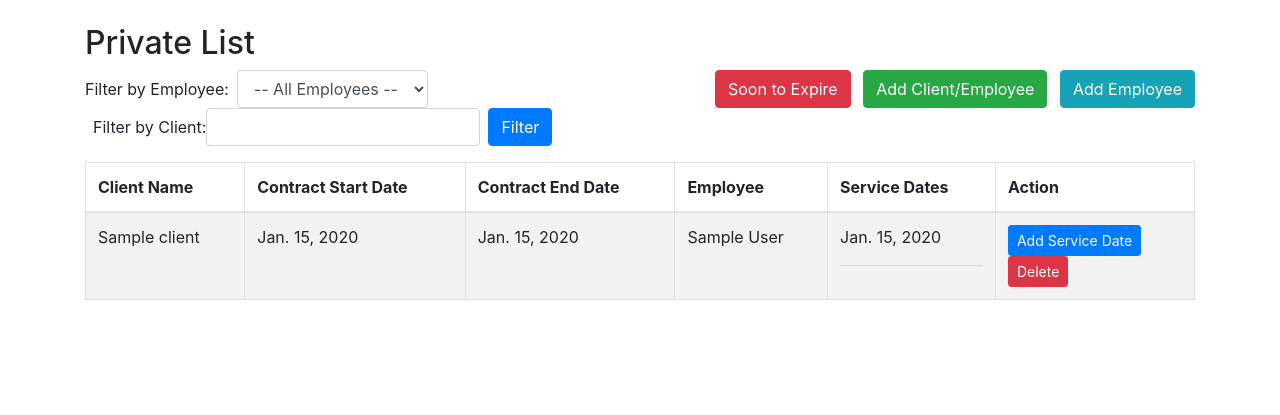
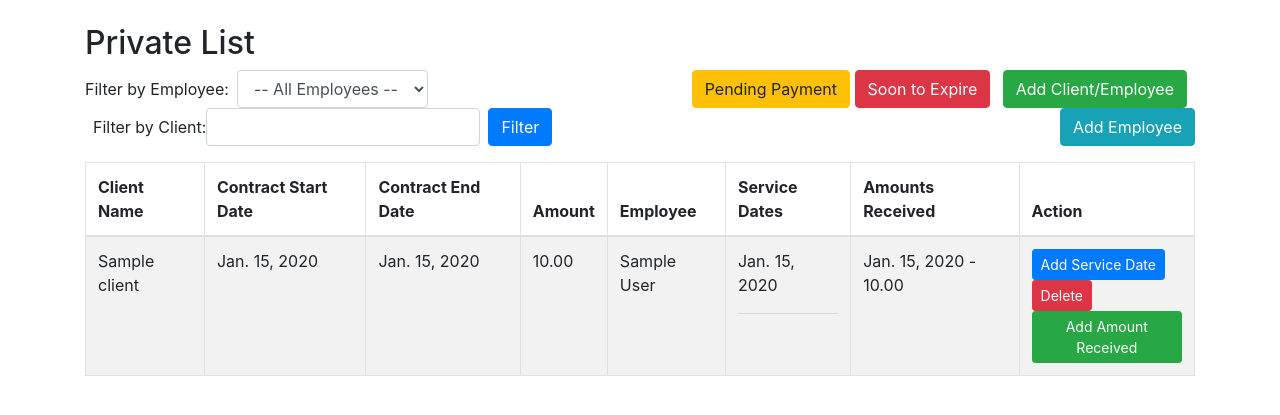
Before and after one commit to Chityanj/contract_managment, a Django app: page /private/ in a window 1280 px wide. Shown: the top 415 px of the page. Run offline with Django 4.2, Linux system fonts and the light colour scheme; tables that the repository leaves empty hold one stand-in row (values such as "Sample post"); some libraries are stand-ins or nearby versions.

Commit message:
add contract field

```diff
--- a/contract/models.py
+++ b/contract/models.py
@@ -11,6 +11,7 @@ class Client(models.Model):
     contract_start_date = models.DateField()
     contract_expiry_date = models.DateField()
     employees = models.ManyToManyField(Employee)
+    amount = models.DecimalField(max_digits=10, decimal_places=2)
     services = models.ManyToManyField('ServiceDate')
 
     def __str__(self):
@@ -21,3 +22,9 @@ class ServiceDate(models.Model):
 
     def __str__(self):
         return str(self.service_date)
+
+class AmountReceived(models.Model):
+    client = models.ForeignKey(Client, on_delete=models.CASCADE, related_name='amounts_received')
+    received_date = models.DateField()
+    amount = models.DecimalField(max_digits=10, decimal_places=2)
+    payment_method = models.CharField(max_length=50)
--- a/contract/templates/client_list.html
+++ b/contract/templates/client_list.html
@@ -29,6 +29,7 @@
                 </form>
             </div>
             <div class="col-sm-6 text-right">
+                <a href="{% url 'private_list_pending_payment' %}" class="btn btn-warning ml-2">Pending Payment</a>
                 <a href="{% url 'private_list_soon_to_expire' %}" class="btn btn-danger mr-2">Soon to Expire</a>
                 <a href="{% url 'add_client_employee' %}" class="btn btn-success mr-2">Add Client/Employee</a>
                 <a href="{% url 'add_employee' %}" class="btn btn-info">Add Employee</a>
@@ -41,8 +42,10 @@
                         <th>Client Name</th>
                         <th>Contract Start Date</th>
                         <th>Contract End Date</th>
+                        <th>Amount</th>
                         <th>Employee</th>
                         <th>Service Dates</th>
+                        <th>Amounts Received</th>
                         <th>Action</th>
                     </tr>
                 </thead>
@@ -52,6 +55,7 @@
                         <td>{{ client.name }}</td>
                         <td>{{ client.contract_start_date }}</td>
                         <td>{{ client.contract_expiry_date }}</td>
+                        <td>{{ client.amount }}</td>
                         <td>
                             {% for employee in client.employees.all %}
                                 {{ employee.name }}<br>
@@ -63,8 +67,14 @@
                             {% endfor %}
                         </td>
                         <td>
+                            {% for amount_received in client.amounts_received.all %}
+                                {{ amount_received.received_date }} - {{ amount_received.amount }}<br>
+                            {% endfor %}
+                        </td>
+                        <td>
                             <a href="{% url 'add_service_date' client_id=client.id %}" class="btn btn-primary btn-sm">Add Service Date</a> <br>
-                            <a href="{% url 'delete_client' client_id=client.id %}" class="btn btn-danger btn-sm">Delete</a>
+                            <a href="{% url 'delete_client' client_id=client.id %}" class="btn btn-danger btn-sm">Delete</a> <br>
+                            <a href="{% url 'add_amount_received' client_id=client.id %}" class="btn btn-success btn-sm">Add Amount Received</a>
                         </td>
                     </tr>
                     {% endfor %}
--- a/contract/urls.py
+++ b/contract/urls.py
@@ -11,4 +11,5 @@ urlpatterns = [
     path('', views.public_list, name='public_list'),
     path('private_list_soon_to_expire/', views.private_list_soon_to_expire, name='private_list_soon_to_expire'),
     path('delete-client/<int:client_id>/', views.delete_client, name='delete_client'),
+    path('private_list_pending_payment/', views.private_list_pending_payment, name='private_list_pending_payment'),
 ]
--- a/contract/views.py
+++ b/contract/views.py
@@ -1,7 +1,7 @@
 # contract_management_app/views.py
 from django.shortcuts import render, redirect, get_object_or_404
-from .forms import ClientEmployeeForm, EmployeeForm, ServiceDateForm
-from .models import Client, Employee, ServiceDate
+from .forms import ClientEmployeeForm, EmployeeForm, ServiceDateForm, AmountReceivedForm
+from .models import Client, Employee, ServiceDate , AmountReceived
 from datetime import date, timedelta
 
 def add_client_employee(request):
@@ -24,6 +24,25 @@ def add_employee(request):
     else:
         form = EmployeeForm()
     return render(request, 'add_employee.html', {'form': form})
+
+def private_list_pending_payment(request):
+    today = date.today()
+    clients = Client.objects.filter(contract_expiry_date__gte=today)
+    all_employees = Employee.objects.all()
+
+    for client in clients:
+        total_amount_received = client.amounts_received.aggregate(Sum('amount'))['amount__sum']
+        if total_amount_received is None:
+            total_amount_received = 0
+        if total_amount_received >= client.amount:
+            clients = clients.exclude(pk=client.pk)
+
+    return render(request, 'client_list.html', {
+        'clients': clients,
+        'all_employees': all_employees,
+    })
+
+
 
 def delete_client(request, client_id):
     client = get_object_or_404(Client, pk=client_id)
@@ -48,6 +67,24 @@ def private_list(request):
         'clients': clients,
         'all_employees': all_employees,
     })
+
+
+
+def add_amount_received(request, client_id):
+    client = Client.objects.get(pk=client_id)
+
+    if request.method == 'POST':
+        form = AmountReceivedForm(request.POST)
+        if form.is_valid():
+            amount_received = form.save(commit=False)
+            amount_received.client = client
+            amount_received.save()
+            return redirect('private_list')
+    else:
+        form = AmountReceivedForm()
+
+    return render(request, 'add_amount_received.html', {'form': form})
+
 
 def private_list_soon_to_expire(request):
     today = date.today()
```
Also changed, not shown: contract/forms.py (+13 -2 lines), contract/templates/add_amount_received.html (added, +19 -0 lines), db.sqlite3.
